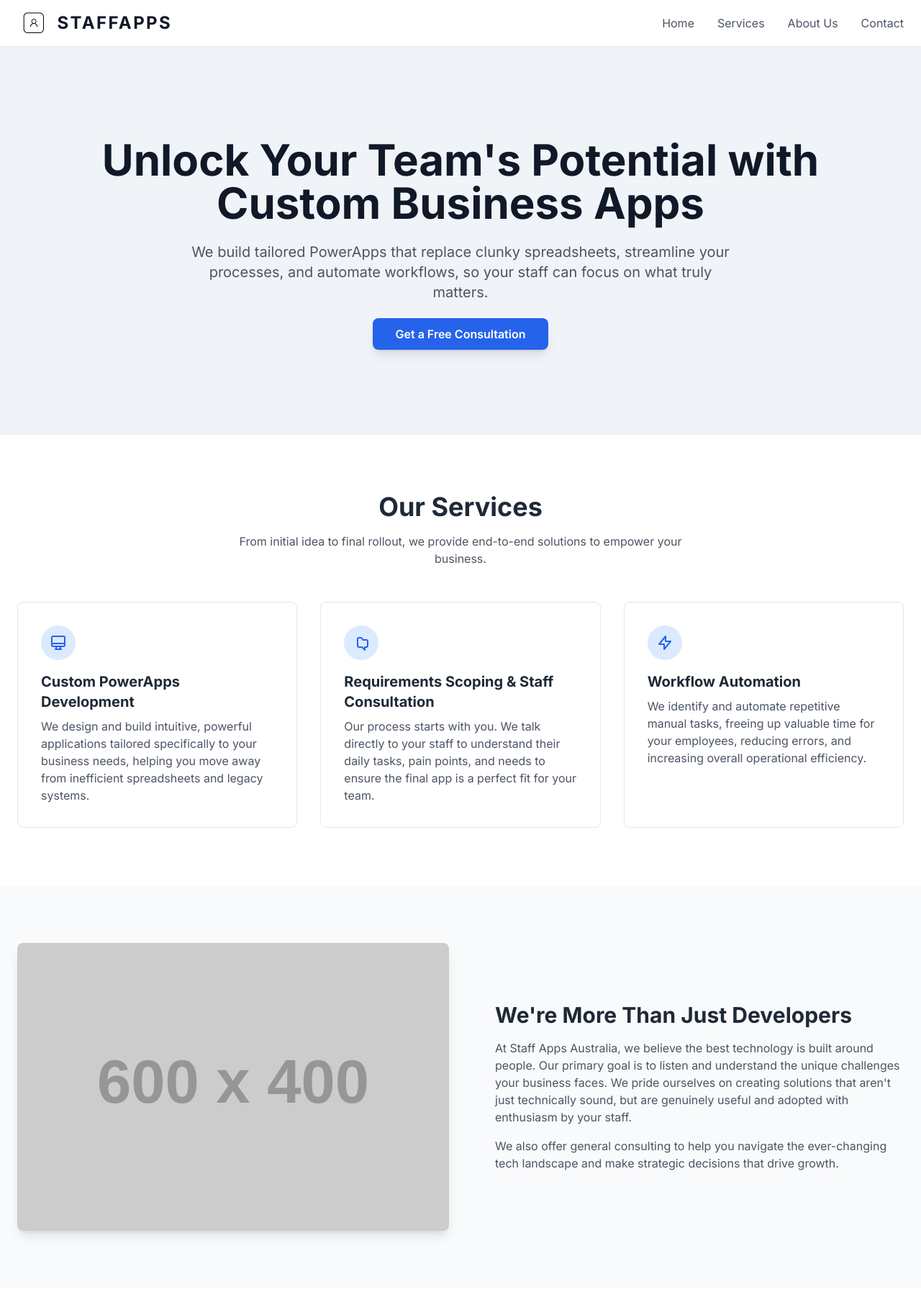
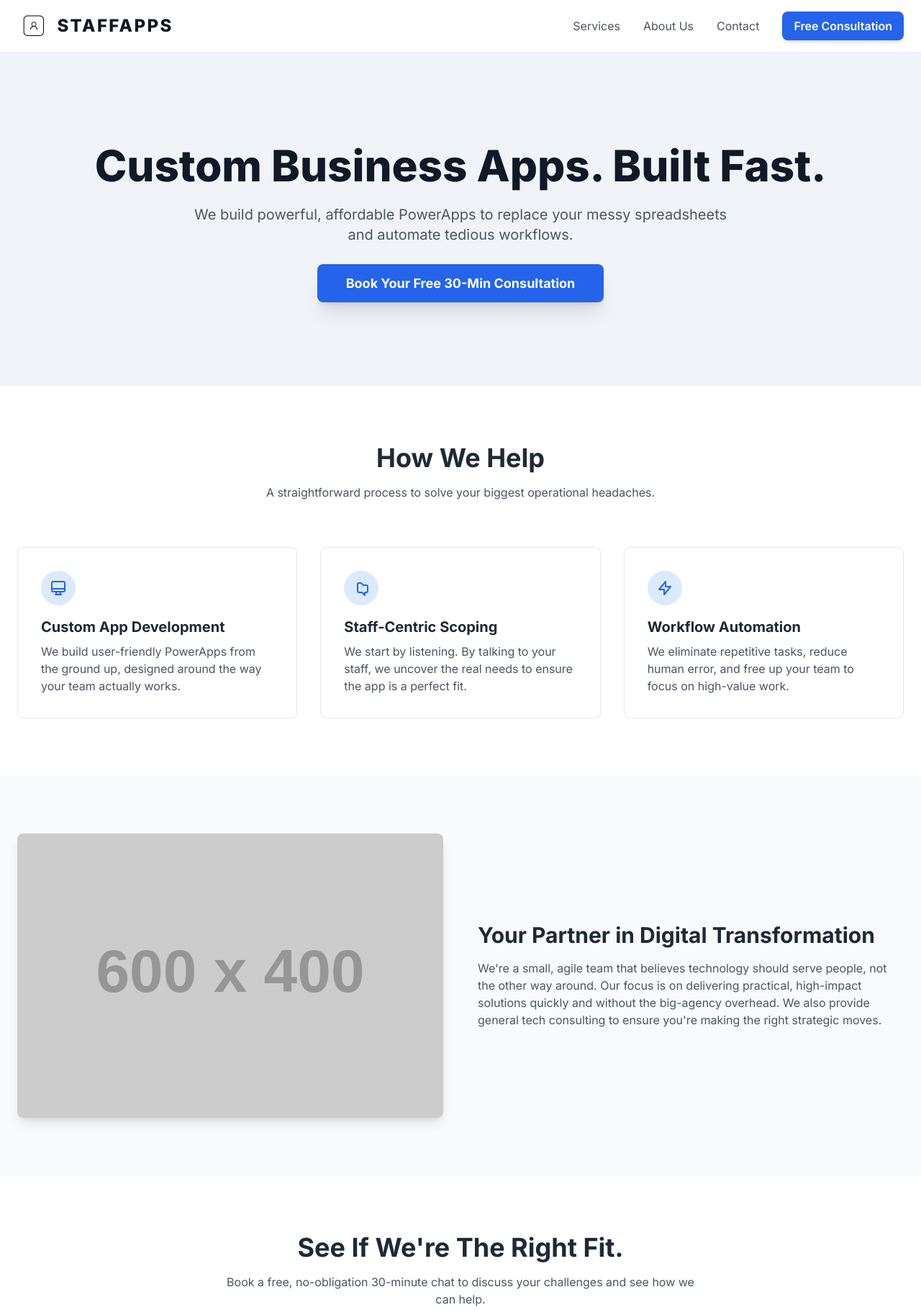
Before and after one commit to mikeyboys/FirstWebsite, a plain HTML site: page index.html in a window 1280 px wide. Shown: the top 1820 px of the page at 72% size. Drawn offline with nearby package versions, Linux system fonts and the light colour scheme; placeholder pictures from the web are drawn by us.

Commit message:
Update index.html

```diff
--- a/index.html
+++ b/index.html
@@ -3,11 +3,11 @@
 <head>
     <meta charset="UTF-8">
     <meta name="viewport" content="width=device-width, initial-scale=1.0">
-    <title>Staff Apps Australia - Custom PowerApps Solutions</title>
+    <title>STAFFAPPS - Fast, Affordable Custom Business Apps</title>
     <script src="https://cdn.tailwindcss.com"></script>
     <link rel="preconnect" href="https://fonts.googleapis.com">
     <link rel="preconnect" href="https://fonts.gstatic.com" crossorigin>
-    <link href="https://fonts.googleapis.com/css2?family=Inter:wght@400;500;600;700&display=swap" rel="stylesheet">
+    <link href="https://fonts.googleapis.com/css2?family=Inter:wght@400;500;600;700;800&display=swap" rel="stylesheet">
     <style>
         body {
             font-family: 'Inter', sans-serif;
@@ -32,6 +32,10 @@
         html {
             scroll-behavior: smooth;
         }
+        /* Mobile menu transition */
+        #mobile-menu {
+            transition: transform 0.3s ease-in-out;
+        }
     </style>
 </head>
 <body class="bg-white text-gray-800">
@@ -39,22 +43,43 @@
     <!-- Header & Navigation -->
     <header class="bg-white shadow-sm sticky top-0 z-50">
         <div class="container mx-auto px-6 py-4 flex justify-between items-center">
+            <!-- Logo and Company Name -->
             <a href="#" class="flex items-center">
                 <img src="StaffAppsLogo.png"
                      alt="StaffApps Logo"
                      class="h-8 w-auto mr-3"
-                     onerror="this.onerror=null;this.src='https://placehold.co/100x40/3B82F6/FFFFFF?text=Logo';">
-                <span class="text-2xl font-bold text-gray-900" style="letter-spacing: 0.1em;">STAFFAPPS</span>
+                     onerror="this.onerror=null;this.src='https://placehold.co/100x40/111827/FFFFFF?text=SA';">
+                <span class="text-2xl font-extrabold text-gray-900 tracking-widest">STAFFAPPS</span>
             </a>
-            <nav class="hidden md:flex space-x-8">
-                <a href="#home" class="text-gray-600 hover:text-blue-600">Home</a>
+
+            <!-- Desktop Navigation -->
+            <nav class="hidden md:flex space-x-8 items-center">
                 <a href="#services" class="text-gray-600 hover:text-blue-600">Services</a>
                 <a href="#about" class="text-gray-600 hover:text-blue-600">About Us</a>
                 <a href="#contact" class="text-gray-600 hover:text-blue-600">Contact</a>
+                <a href="#contact" class="cta-button bg-blue-600 text-white font-semibold py-2 px-4 rounded-lg shadow-md hover:bg-blue-700">
+                    Free Consultation
+                </a>
             </nav>
+
+            <!-- Mobile Menu Button -->
             <div class="md:hidden">
-                <!-- Mobile menu button can be added here if needed -->
+                <button id="mobile-menu-button" class="text-gray-800 focus:outline-none">
+                    <svg class="w-6 h-6" fill="none" stroke="currentColor" viewBox="0 0 24 24" xmlns="http://www.w3.org/2000/svg">
+                        <path stroke-linecap="round" stroke-linejoin="round" stroke-width="2" d="M4 6h16M4 12h16m-7 6h7"></path>
+                    </svg>
+                </button>
             </div>
+        </div>
+
+        <!-- Mobile Menu -->
+        <div id="mobile-menu" class="md:hidden hidden bg-white border-t border-gray-200">
+            <a href="#services" class="block py-3 px-6 text-gray-700 hover:bg-gray-100">Services</a>
+            <a href="#about" class="block py-3 px-6 text-gray-700 hover:bg-gray-100">About Us</a>
+            <a href="#contact" class="block py-3 px-6 text-gray-700 hover:bg-gray-100">Contact</a>
+            <a href="#contact" class="block py-4 px-6 text-center bg-blue-600 text-white font-semibold rounded-b-lg hover:bg-blue-700">
+                Book Free Consultation
+            </a>
         </div>
     </header>
 
@@ -62,15 +87,15 @@
         <!-- Hero Section -->
         <section id="home" class="hero-bg">
             <div class="container mx-auto px-6 py-20 md:py-32 text-center">
-                <h1 class="text-4xl md:text-6xl font-bold text-gray-900 leading-tight">
-                    Unlock Your Team's Potential with Custom Business Apps
+                <h1 class="text-4xl md:text-6xl font-extrabold text-gray-900 leading-tight">
+                    Custom Business Apps. Built Fast.
                 </h1>
                 <p class="mt-6 text-lg md:text-xl text-gray-600 max-w-3xl mx-auto">
-                    We build tailored PowerApps that replace clunky spreadsheets, streamline your processes, and automate workflows, so your staff can focus on what truly matters.
+                    We build powerful, affordable PowerApps to replace your messy spreadsheets and automate tedious workflows.
                 </p>
-                <div class="mt-8">
-                    <a href="#contact" class="cta-button bg-blue-600 text-white font-semibold py-3 px-8 rounded-lg shadow-lg hover:bg-blue-700">
-                        Get a Free Consultation
+                <div class="mt-10">
+                    <a href="#contact" class="cta-button bg-blue-600 text-white font-bold py-4 px-10 rounded-lg shadow-xl hover:bg-blue-700 text-lg">
+                        Book Your Free 30-Min Consultation
                     </a>
                 </div>
             </div>
@@ -79,9 +104,9 @@
         <!-- Services Section -->
         <section id="services" class="py-20">
             <div class="container mx-auto px-6">
-                <div class="text-center mb-12">
-                    <h2 class="text-3xl md:text-4xl font-bold">Our Services</h2>
-                    <p class="text-gray-600 mt-4 max-w-2xl mx-auto">From initial idea to final rollout, we provide end-to-end solutions to empower your business.</p>
+                <div class="text-center mb-16">
+                    <h2 class="text-3xl md:text-4xl font-bold">How We Help</h2>
+                    <p class="text-gray-600 mt-4 max-w-2xl mx-auto">A straightforward process to solve your biggest operational headaches.</p>
                 </div>
                 <div class="grid grid-cols-1 md:grid-cols-2 lg:grid-cols-3 gap-8">
                     <!-- Service Card 1 -->
@@ -89,16 +114,16 @@
                         <div class="flex items-center justify-center h-12 w-12 rounded-full bg-blue-100 text-blue-600 mb-4">
                             <svg xmlns="http://www.w3.org/2000/svg" class="h-6 w-6" fill="none" viewBox="0 0 24 24" stroke="currentColor"><path stroke-linecap="round" stroke-linejoin="round" stroke-width="2" d="M9.75 17L9 20l-1 1h8l-1-1-.75-3M3 13h18M5 17h14a2 2 0 002-2V5a2 2 0 00-2-2H5a2 2 0 00-2 2v10a2 2 0 002 2z" /></svg>
                         </div>
-                        <h3 class="text-xl font-bold mb-2">Custom PowerApps Development</h3>
-                        <p class="text-gray-600">We design and build intuitive, powerful applications tailored specifically to your business needs, helping you move away from inefficient spreadsheets and legacy systems.</p>
+                        <h3 class="text-xl font-bold mb-2">Custom App Development</h3>
+                        <p class="text-gray-600">We build user-friendly PowerApps from the ground up, designed around the way your team actually works.</p>
                     </div>
                     <!-- Service Card 2 -->
                     <div class="service-card bg-white p-8 rounded-lg border border-gray-200">
                         <div class="flex items-center justify-center h-12 w-12 rounded-full bg-blue-100 text-blue-600 mb-4">
                             <svg xmlns="http://www.w3.org/2000/svg" class="h-6 w-6" fill="none" viewBox="0 0 24 24" stroke="currentColor"><path stroke-linecap="round" stroke-linejoin="round" stroke-width="2" d="M17 8h2a2 2 0 012 2v6a2 2 0 01-2 2h-2v4l-4-4H9a2 2 0 01-2-2V7a2 2 0 012-2h2.586a1 1 0 01.707.293l2.414 2.414a1 1 0 01.293.707V8z" /></svg>
                         </div>
-                        <h3 class="text-xl font-bold mb-2">Requirements Scoping & Staff Consultation</h3>
-                        <p class="text-gray-600">Our process starts with you. We talk directly to your staff to understand their daily tasks, pain points, and needs to ensure the final app is a perfect fit for your team.</p>
+                        <h3 class="text-xl font-bold mb-2">Staff-Centric Scoping</h3>
+                        <p class="text-gray-600">We start by listening. By talking to your staff, we uncover the real needs to ensure the app is a perfect fit.</p>
                     </div>
                     <!-- Service Card 3 -->
                     <div class="service-card bg-white p-8 rounded-lg border border-gray-200">
@@ -106,7 +131,7 @@
                             <svg xmlns="http://www.w3.org/2000/svg" class="h-6 w-6" fill="none" viewBox="0 0 24 24" stroke="currentColor"><path stroke-linecap="round" stroke-linejoin="round" stroke-width="2" d="M13 10V3L4 14h7v7l9-11h-7z" /></svg>
                         </div>
                         <h3 class="text-xl font-bold mb-2">Workflow Automation</h3>
-                        <p class="text-gray-600">We identify and automate repetitive manual tasks, freeing up valuable time for your employees, reducing errors, and increasing overall operational efficiency.</p>
+                        <p class="text-gray-600">We eliminate repetitive tasks, reduce human error, and free up your team to focus on high-value work.</p>
                     </div>
                 </div>
             </div>
@@ -115,14 +140,13 @@
         <!-- About Us Section -->
         <section id="about" class="bg-gray-50 py-20">
             <div class="container mx-auto px-6">
-                <div class="flex flex-col md:flex-row items-center">
+                <div class="flex flex-col md:flex-row items-center gap-12">
                     <div class="md:w-1/2">
-                        <img src="https://placehold.co/600x400/3B82F6/FFFFFF?text=Teamwork" alt="A team collaborating on a project" class="rounded-lg shadow-lg">
+                        <img src="https://placehold.co/600x400/3B82F6/FFFFFF?text=Modern+App+UI" alt="A modern application interface on a tablet" class="rounded-lg shadow-lg">
                     </div>
-                    <div class="md:w-1/2 md:pl-12 mt-8 md:mt-0">
-                        <h2 class="text-3xl font-bold">We're More Than Just Developers</h2>
-                        <p class="mt-4 text-gray-600">At Staff Apps Australia, we believe the best technology is built around people. Our primary goal is to listen and understand the unique challenges your business faces. We pride ourselves on creating solutions that aren't just technically sound, but are genuinely useful and adopted with enthusiasm by your staff.</p>
-                        <p class="mt-4 text-gray-600">We also offer general consulting to help you navigate the ever-changing tech landscape and make strategic decisions that drive growth.</p>
+                    <div class="md:w-1/2">
+                        <h2 class="text-3xl font-bold">Your Partner in Digital Transformation</h2>
+                        <p class="mt-4 text-gray-600">We're a small, agile team that believes technology should serve people, not the other way around. Our focus is on delivering practical, high-impact solutions quickly and without the big-agency overhead. We also provide general tech consulting to ensure you're making the right strategic moves.</p>
                     </div>
                 </div>
             </div>
@@ -130,13 +154,11 @@
 
         <!-- Contact Section -->
         <section id="contact" class="py-20">
-            <div class="container mx-auto px-6">
-                <div class="text-center mb-12">
-                    <h2 class="text-3xl md:text-4xl font-bold">Ready to Transform Your Business?</h2>
-                    <p class="text-gray-600 mt-4 max-w-2xl mx-auto">Let's have a chat about your needs. Get in touch via email or phone.</p>
-                </div>
-                <div class="max-w-2xl mx-auto text-center">
-                    <div class="bg-white p-8 rounded-lg shadow-lg border border-gray-200">
+            <div class="container mx-auto px-6 text-center">
+                <h2 class="text-3xl md:text-4xl font-bold">See If We're The Right Fit.</h2>
+                <p class="text-gray-600 mt-4 max-w-2xl mx-auto">Book a free, no-obligation 30-minute chat to discuss your challenges and see how we can help.</p>
+                <div class="max-w-md mx-auto mt-12">
+                    <div class="bg-white p-8 rounded-lg shadow-xl border border-gray-200">
                         <h3 class="text-2xl font-semibold text-gray-800">Michael Boys</h3>
                         <div class="mt-6 space-y-4 text-lg">
                             <p class="flex items-center justify-center">
@@ -157,10 +179,28 @@
     <!-- Footer -->
     <footer class="bg-gray-800 text-white py-8">
         <div class="container mx-auto px-6 text-center">
-            <p>&copy; 2024 Staff Apps Australia. All Rights Reserved.</p>
-            <p class="text-gray-400 mt-2">Empowering businesses with custom app solutions.</p>
+            <p>&copy; 2024 STAFFAPPS. All Rights Reserved.</p>
+            <p class="text-gray-400 mt-2">Custom PowerApps Solutions for Australian Businesses.</p>
         </div>
     </footer>
 
+    <!-- JavaScript for Mobile Menu -->
+    <script>
+        const mobileMenuButton = document.getElementById('mobile-menu-button');
+        const mobileMenu = document.getElementById('mobile-menu');
+
+        mobileMenuButton.addEventListener('click', () => {
+            mobileMenu.classList.toggle('hidden');
+        });
+
+        // Close menu when a link is clicked
+        const mobileMenuLinks = mobileMenu.getElementsByTagName('a');
+        for (let link of mobileMenuLinks) {
+            link.addEventListener('click', () => {
+                mobileMenu.classList.add('hidden');
+            });
+        }
+    </script>
+
 </body>
 </html>
```
